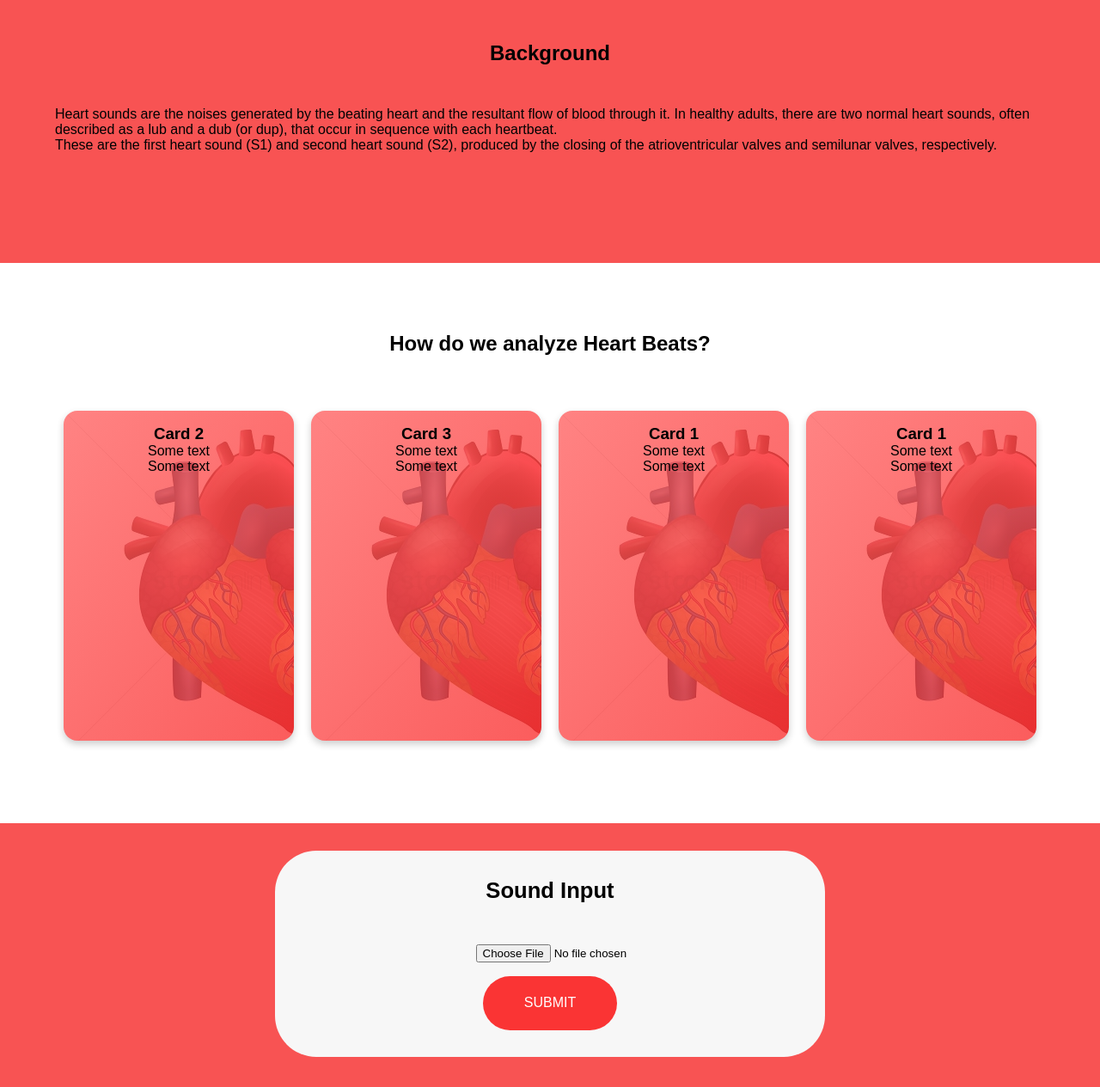
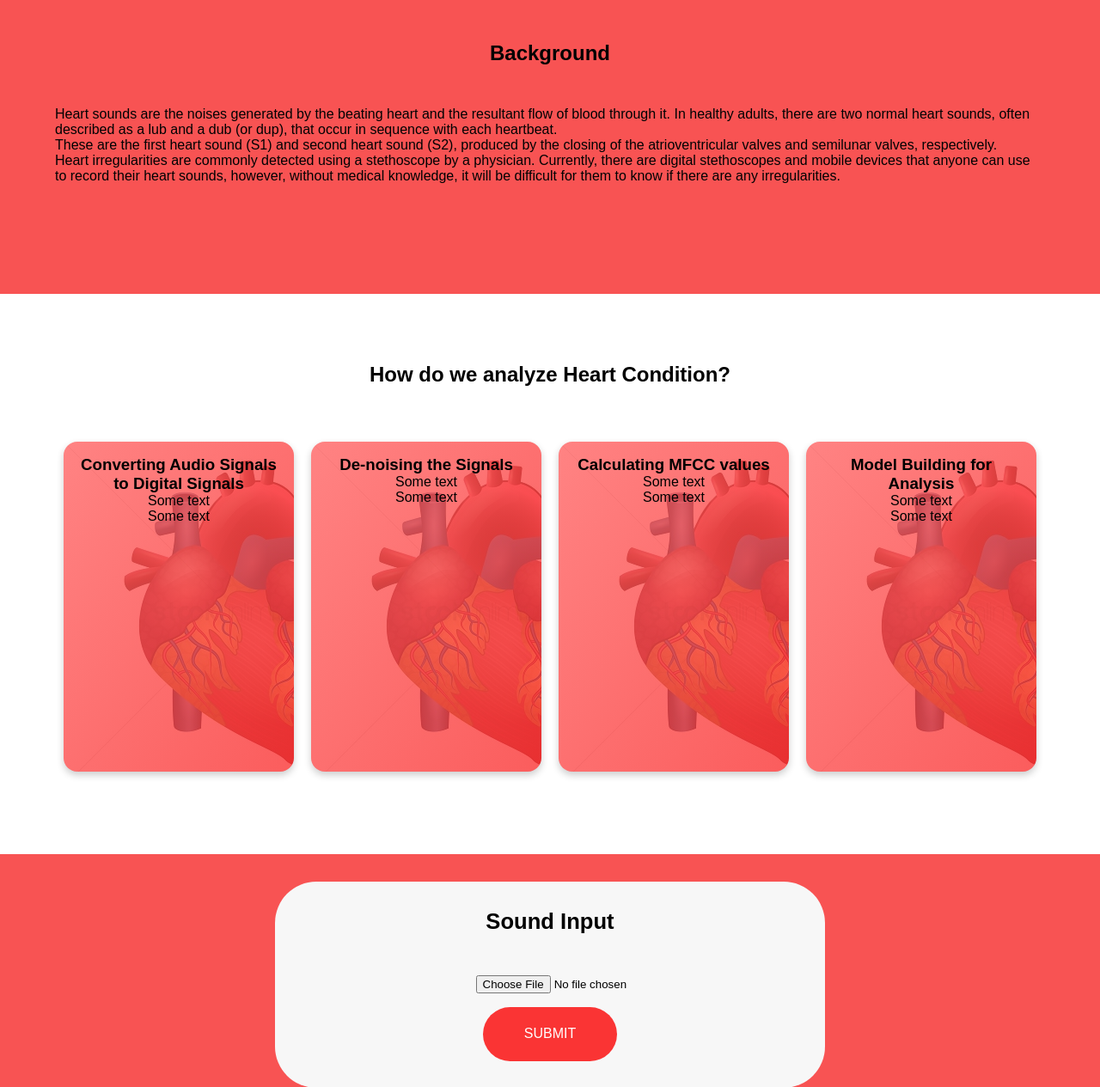
Before and after one commit to adnan2232/HeartbeatAnalysis, a Django app: page / in a window 1280 px wide. Shown: the part 56-1321 px from the top of the page at 86% size. Before the commit the page ends 1286 px from the top, so only its background shows below. Run offline with Django 4.2, Linux system fonts and the light colour scheme.

Commit message:
more_desc

```diff
--- a/code/heart_analysis/templates/index.html
+++ b/code/heart_analysis/templates/index.html
@@ -48,6 +48,9 @@
             <p class="description">These are the first heart sound (S1) and second heart sound (S2), produced by the
                 closing
                 of the atrioventricular valves and semilunar valves, respectively.</p>
+            <p class="description">Heart irregularities are commonly detected using a stethoscope by a physician.
+                Currently, there are digital stethoscopes and mobile devices that anyone can use to record their heart sounds, however,
+                without medical knowledge, it will be difficult for them to know if there are any irregularities.</p>
         </div>
 
     </section>
@@ -56,7 +59,7 @@
     <section id="features">
 
         <div class="title-section">
-            <h2> How do we analyze Heart Beats?</h2>
+            <h2> How do we analyze Heart Condition?</h2>
         </div>
 
 
@@ -65,7 +68,7 @@
             <div class="card-grp">
                 <div class="column">
                     <div class="card">
-                        <h3>Card 2</h3>
+                        <h3>Converting Audio Signals to Digital Signals</h3>
                         <p>Some text</p>
                         <p>Some text</p>
                     </div>
@@ -73,7 +76,7 @@
 
                 <div class="column">
                     <div class="card">
-                        <h3>Card 3</h3>
+                        <h3>De-noising the Signals</h3>
                         <p>Some text</p>
                         <p>Some text</p>
                     </div>
@@ -83,7 +86,7 @@
             <div class="card-grp">
                 <div class="column">
                     <div class="card">
-                        <h3>Card 1</h3>
+                        <h3>Calculating MFCC values</h3>
                         <p>Some text</p>
                         <p>Some text</p>
                     </div>
@@ -91,7 +94,7 @@
 
                 <div class="column">
                     <div class="card">
-                        <h3>Card 1</h3>
+                        <h3>Model Building for Analysis</h3>
                         <p>Some text</p>
                         <p>Some text</p>
                     </div>
```
